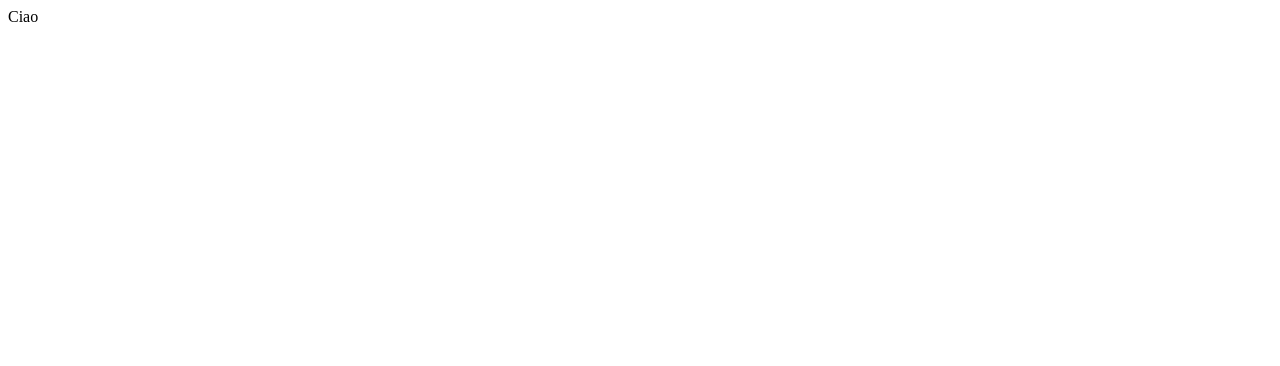
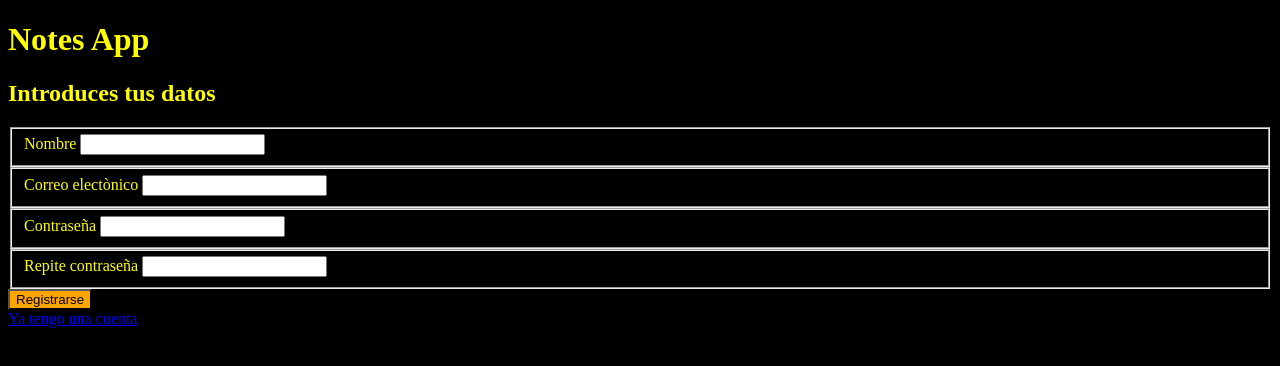
Before and after one commit to stefanoperaldini/NotesApp, a website: page www/index.html in a window 1280 px wide. Drawn offline with Linux system fonts and the light colour scheme.

Commit message:
Estructura index.htm

```diff
--- a/www/css/comunes.css
+++ b/www/css/comunes.css
@@ -0,0 +1,8 @@
+body {
+    background-color: black;
+    color: yellow;
+}
+
+.submit {
+    background-color: orange;
+}
--- a/www/css/style.css
+++ b/www/css/style.css
@@ -0,0 +1 @@
+@import url(/css/comunes.css);
--- a/www/index.html
+++ b/www/index.html
@@ -1,15 +1,47 @@
 <!DOCTYPE html>
-<html lang="en">
+<html lang="es">
 
 <head>
     <meta charset="UTF-8">
     <meta name="viewport" content="width=device-width, initial-scale=1.0">
     <meta http-equiv="X-UA-Compatible" content="ie=edge">
-    <title>Document</title>
+    <meta name="author" content="Stefano Peraldini">
+    <meta name="description" content="Aplicacion Notes HaB">
+    <title>Notes</title>
+    <link rel="stylesheet" href="/css/style.css">
 </head>
 
 <body>
-    Ciao
+
+    <header>
+        <h1>Notes App</h1>
+    </header>
+    <main>
+        <section id="contenido">
+            <h2>Introduces tus datos</h2>
+        </section>
+        <form action="login.js" method="POST">
+            <fieldset>
+                <label for="name">Nombre</label>
+                <input type="text" name="name" id="name">
+            </fieldset>
+            <fieldset>
+                <label for="email">Correo electònico</label>
+                <input type="text" name="email" id="email">
+            </fieldset>
+            <fieldset>
+                <label for="pwd1">Contraseña</label>
+                <input type="text" name="pwd1" id="pwd1">
+            </fieldset>
+            <fieldset>
+                <label for="pwd2">Repite contraseña</label>
+                <input type="text" name="pwd2" id="pwd2">
+            </fieldset>
+            <button type="submit" id="registro" class="submit">Registrarse</button>
+        </form>
+        <a href="/acceso.html">Ya tengo una cuenta</a>
+
+    </main>
 </body>
 
 </html>
```
